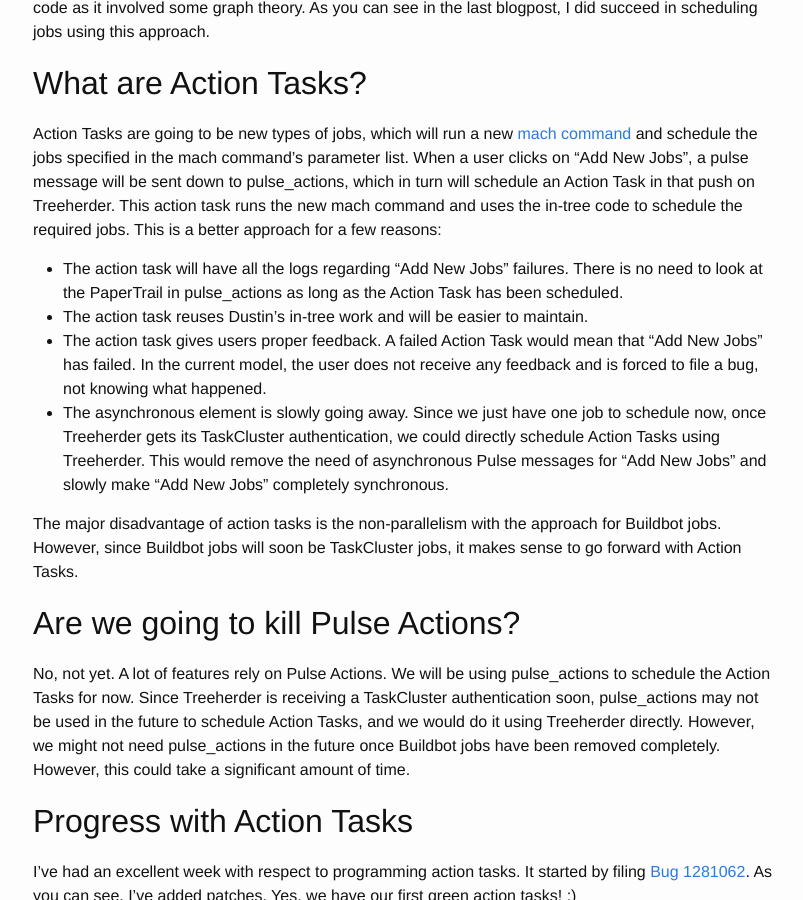
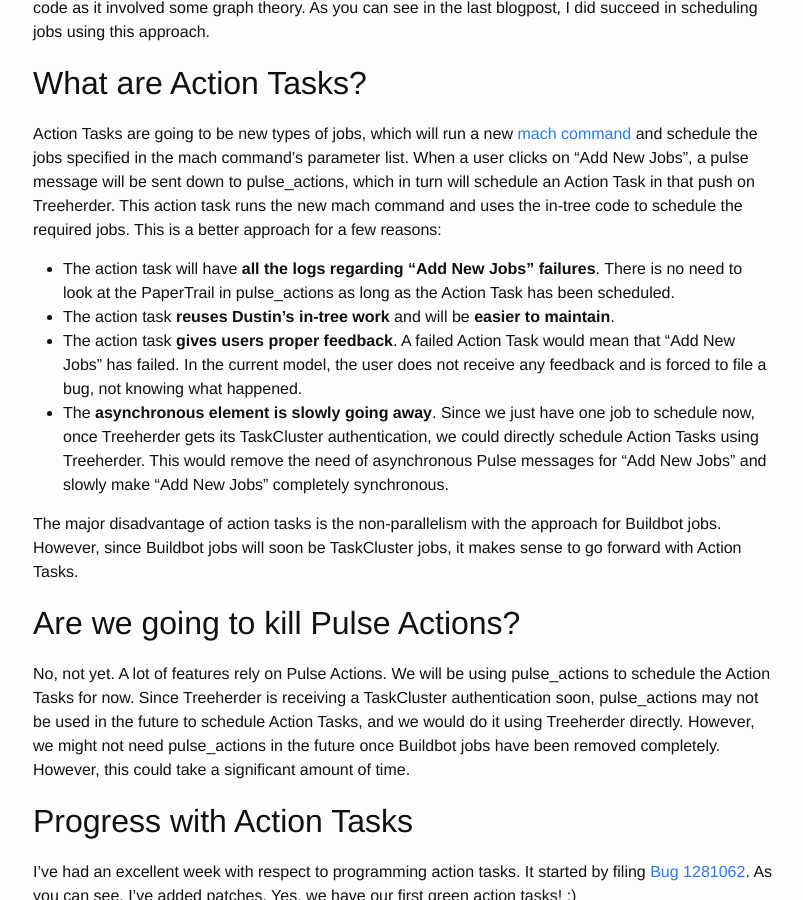
Before and after one commit to martiansideofthemoon/martiansideofthemoon.github.io, a Jekyll site: the page built from _posts/2016-06-25-gsoc-week-eight-lego-star-wars.markdown, in a window 1280 px wide and 900 px high, scrolled down 971 px. Shown: the whole window, without its empty margins (237-1040 px from the left). Built offline with Jekyll 4.4.1, drawn with Linux system fonts in a browser that asks for light colours.

```diff
--- a/_posts/2016-06-25-gsoc-week-eight-lego-star-wars.markdown
+++ b/_posts/2016-06-25-gsoc-week-eight-lego-star-wars.markdown
@@ -22,10 +22,10 @@ Hence we decided NOT to go ahead with [this](https://github.com/mozilla/mozilla_
 Action Tasks are going to be new types of jobs, which will run a new [mach command](https://dxr.mozilla.org/mozilla-central/source/mach) and schedule the jobs specified in the mach command's parameter list. When a user clicks on "Add New Jobs", a pulse message will be sent down to pulse_actions, which in turn will schedule an Action Task in that push on Treeherder.
 This action task runs the new mach command and uses the in-tree code to schedule the required jobs. This is a better approach for a few reasons:
 
-* The action task will have all the logs regarding "Add New Jobs" failures. There is no need to look at the PaperTrail in pulse_actions as long as the Action Task has been scheduled.
-* The action task reuses Dustin's in-tree work and will be easier to maintain.
-* The action task gives users proper feedback. A failed Action Task would mean that "Add New Jobs" has failed. In the current model, the user does not receive any feedback and is forced to file a bug, not knowing what happened.
-* The asynchronous element is slowly going away. Since we just have one job to schedule now, once Treeherder gets its TaskCluster authentication, we could directly schedule Action Tasks using Treeherder. This would remove the need of asynchronous Pulse messages for "Add New Jobs" and slowly make "Add New Jobs" completely synchronous.
+* The action task will have **all the logs regarding "Add New Jobs" failures**. There is no need to look at the PaperTrail in pulse_actions as long as the Action Task has been scheduled.
+* The action task **reuses Dustin's in-tree work** and will be **easier to maintain**.
+* The action task **gives users proper feedback**. A failed Action Task would mean that "Add New Jobs" has failed. In the current model, the user does not receive any feedback and is forced to file a bug, not knowing what happened.
+* The **asynchronous element is slowly going away**. Since we just have one job to schedule now, once Treeherder gets its TaskCluster authentication, we could directly schedule Action Tasks using Treeherder. This would remove the need of asynchronous Pulse messages for "Add New Jobs" and slowly make "Add New Jobs" completely synchronous.
 
 The major disadvantage of action tasks is the non-parallelism with the approach for Buildbot jobs. However, since Buildbot jobs will soon be TaskCluster jobs, it makes sense to go forward with Action Tasks.
 
```
